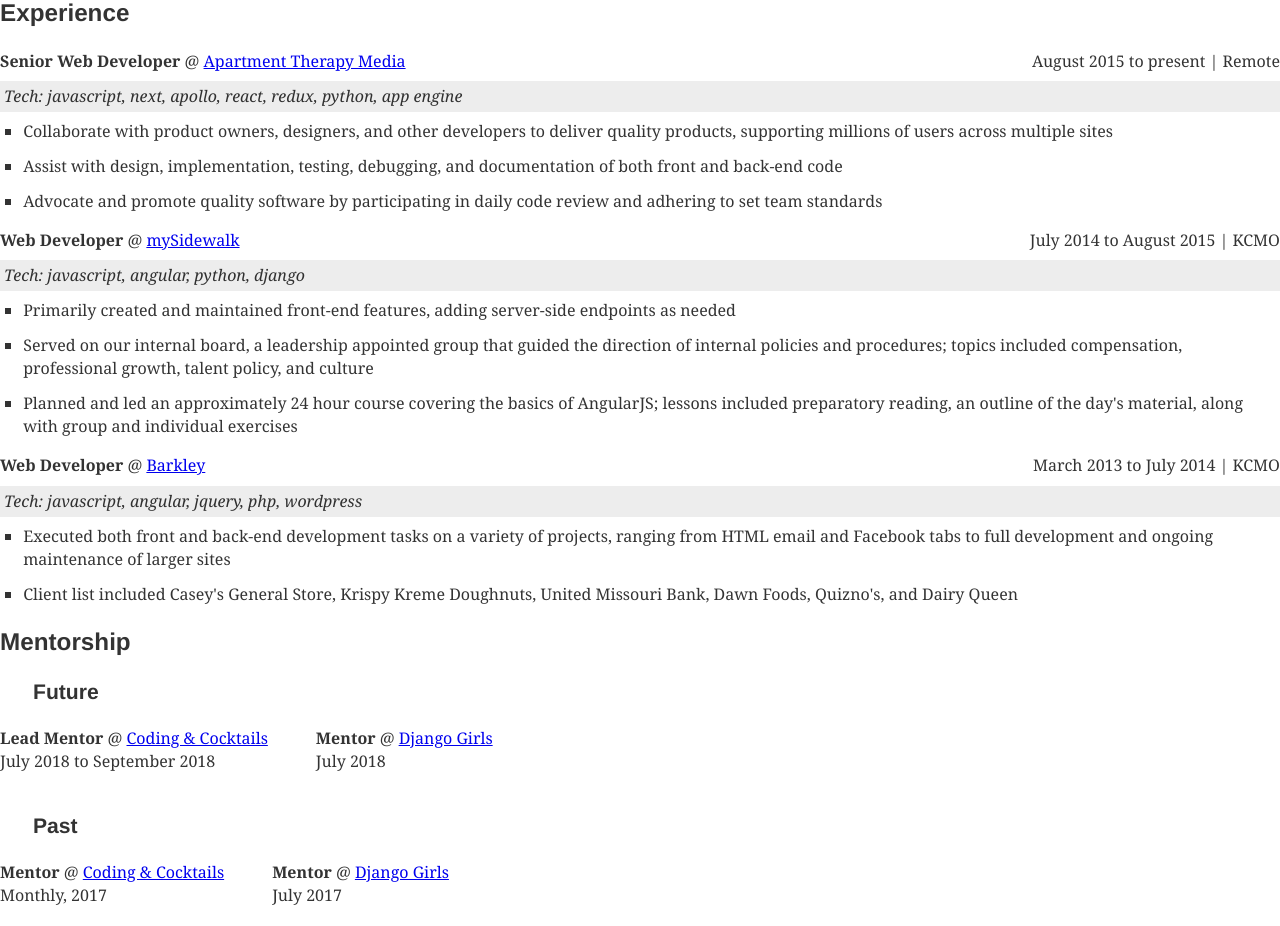
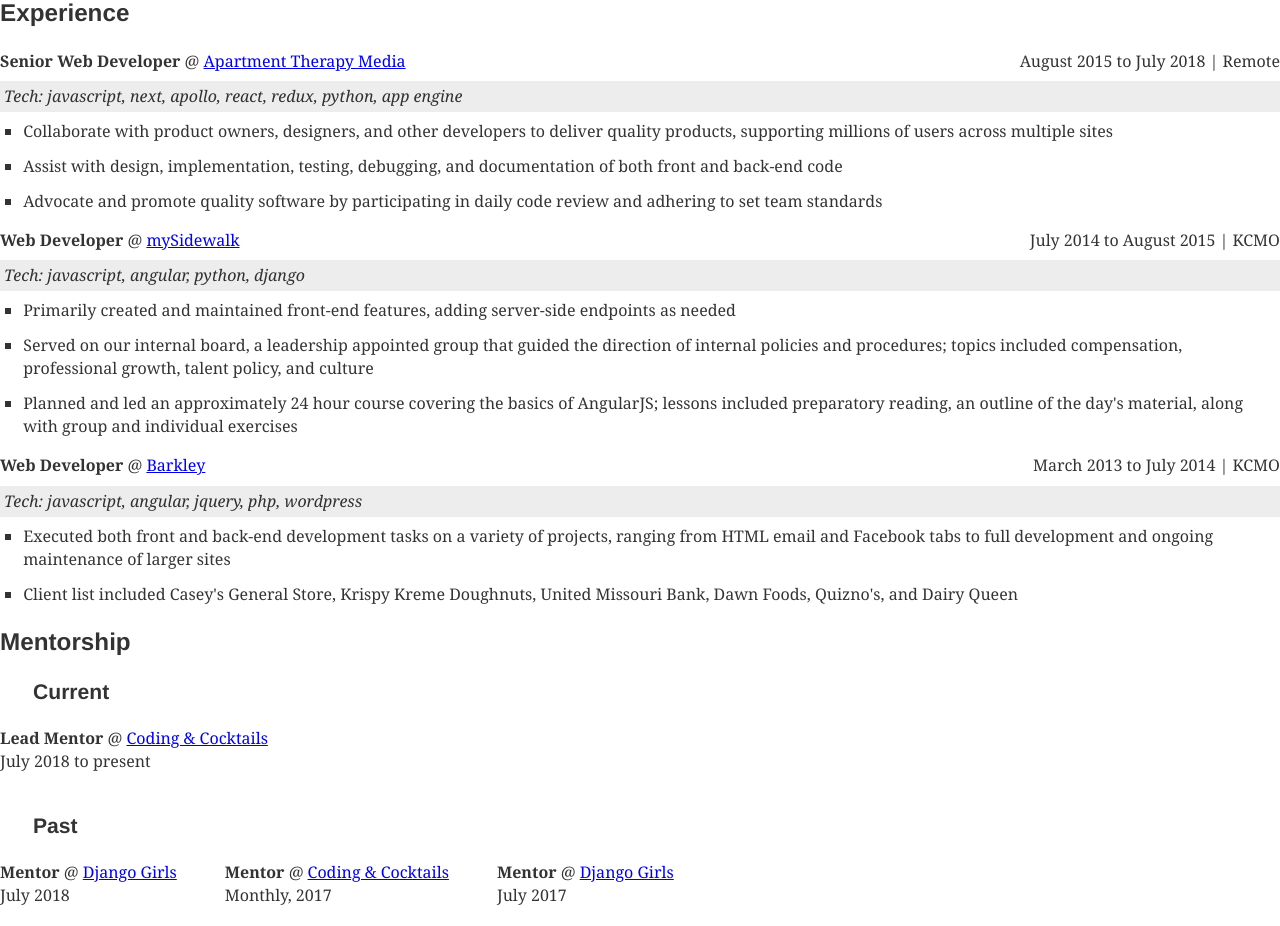
Before and after one commit to rachelhathaway/resume, a Gatsby site: page / in a window 1280 px wide. Shown: the top 926 px of the page. Built offline with nearby package versions, Linux system fonts and the light colour scheme; Gatsby itself is replaced by a stand-in of ours.

Commit message:
Update experience and mentorship dates

```diff
--- a/src/data/experience.js
+++ b/src/data/experience.js
@@ -6,7 +6,7 @@
       abbr: 'ATM',
       link: 'https://www.apartmenttherapy.com/',
     },
-    term: 'August 2015 to present',
+    term: 'August 2015 to July 2018',
     location: 'Remote',
     bullets: [
       'Collaborate with product owners, designers, and other developers to deliver quality products, supporting millions of users across multiple sites',
--- a/src/data/mentorship.js
+++ b/src/data/mentorship.js
@@ -1,12 +1,15 @@
-export const future = [
+export const current = [
   {
     title: 'Lead Mentor',
     org: {
       name: 'Coding & Cocktails',
       link: 'https://codingandcocktails.kcwomenintech.org/',
     },
-    term: 'July 2018 to September 2018',
+    term: 'July 2018 to present',
   },
+]
+
+export const previous = [
   {
     title: 'Mentor',
     org: {
@@ -15,9 +18,6 @@
     },
     term: 'July 2018',
   },
-]
-
-export const previous = [
   {
     title: 'Mentor',
     org: {
--- a/src/pages/index.js
+++ b/src/pages/index.js
@@ -5,7 +5,7 @@
 
 import education from '../data/education'
 import positions from '../data/experience'
-import { future, previous } from '../data/mentorship'
+import { current, previous } from '../data/mentorship'
 
 import './index.scss'
 
@@ -24,9 +24,9 @@
     <section className="IndexPage__mentorship">
       <h2>Mentorship</h2>
       <div>
-        <h3 className="IndexPage__mentorship-future">Future</h3>
+        <h3 className="IndexPage__mentorship-future">Current</h3>
         <ul className="IndexPage__list IndexPage__mentorship-list">
-          {future.map((mentorship, idx) => (
+          {current.map((mentorship, idx) => (
             <li className="IndexPage__mentorship-item" key={idx}>
               <Mentorship {...mentorship} />
             </li>
```
